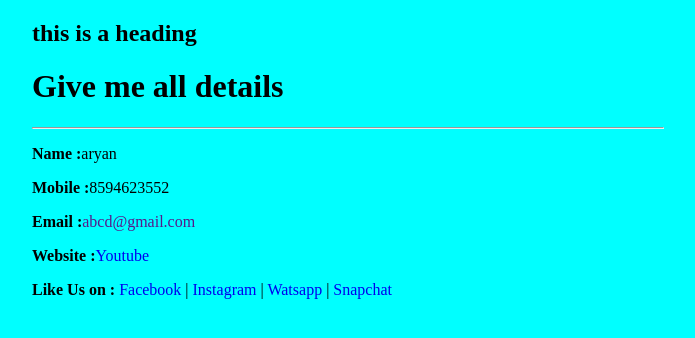
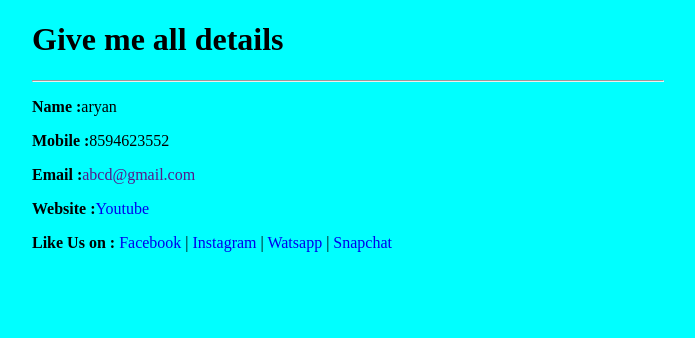
Before and after one commit to Asfak04/website, a plain HTML site: page index.html in a window 1280 px wide. Shown: the whole page, without its empty margins (292-987 px from the left). Drawn offline with Linux system fonts and the light colour scheme.

Commit message:
index.html updated

```diff
--- a/index.html
+++ b/index.html
@@ -19,7 +19,7 @@
   </head>
   <body>
     <div>
-      <h2>this is a heading</h2>
+
       <h1>Give me all details</h1>
       <hr>
       <p><b>Name :</b>aryan</p>
```
